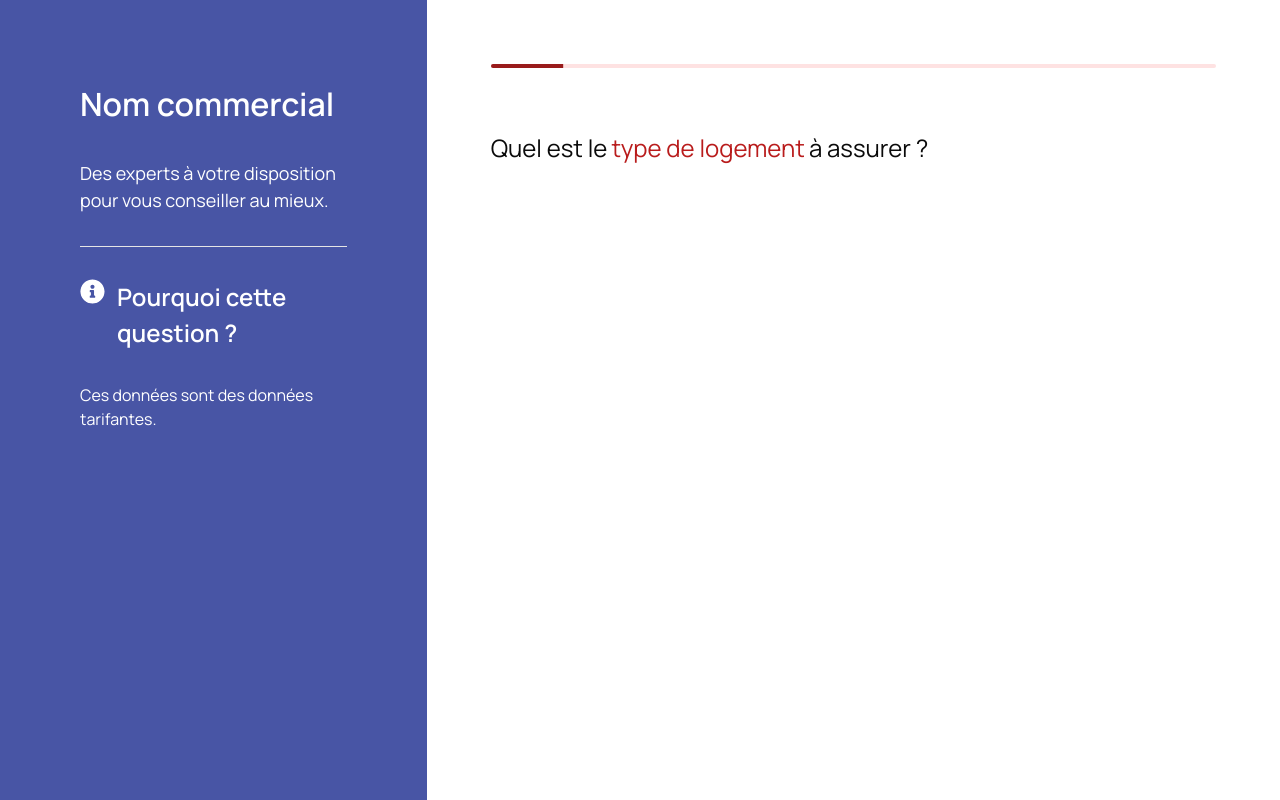
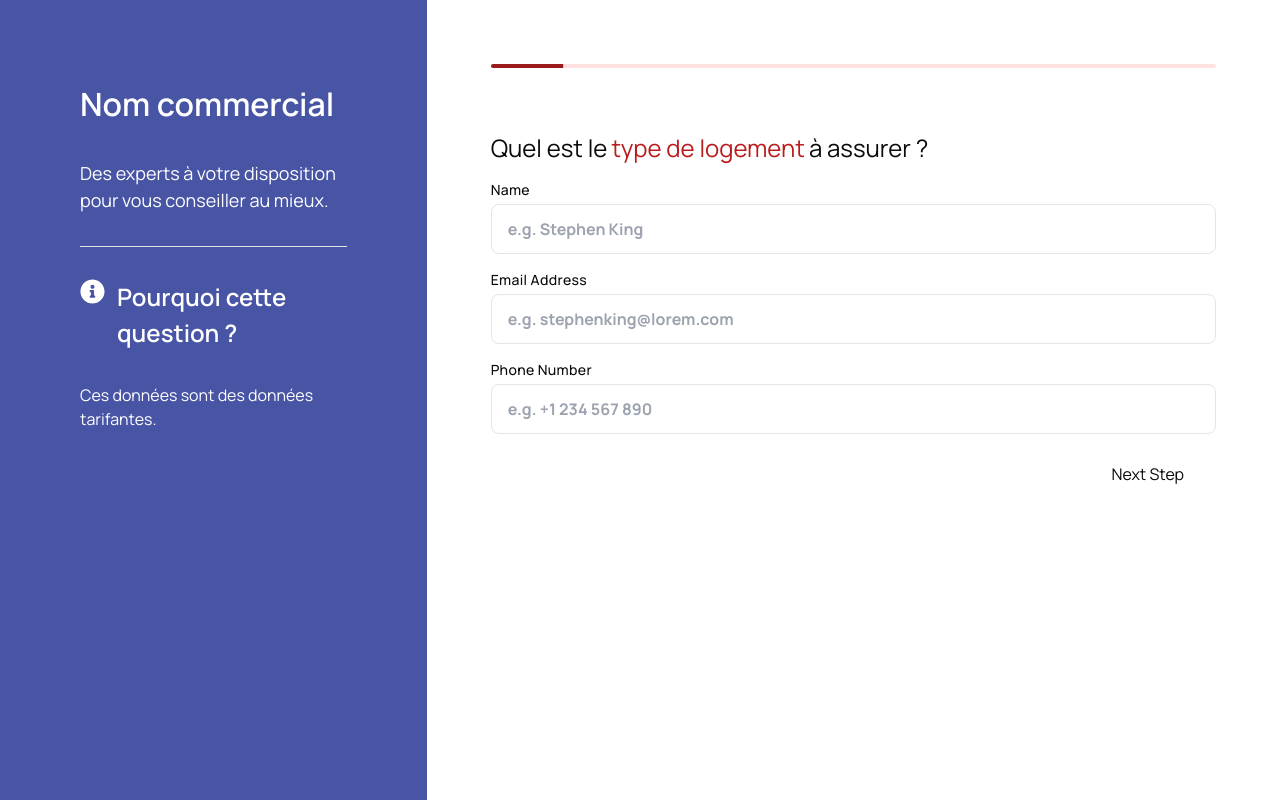
Before and after one commit to waelhassine/formulaire, a Next.js app: page /formulaire in a window 1280 px wide. Built offline with nearby package versions, Linux system fonts and the light colour scheme.

Commit message:
Add formulaire page

```diff
--- a/app/formulaire/page.tsx
+++ b/app/formulaire/page.tsx
@@ -1,22 +1,149 @@
-import Sidebar from "@/components/sidebar";
+"use client";
+import clsx from "clsx";
 import { Progress } from "@/components/ui/progress";
+import useAppFormContext from "@/lib/hooks/useAppFormContext";
+import { useRouter } from "next/navigation";
+import FormActions from "@/components/FormActions";
 
 export default function Formulaire() {
+  const router = useRouter();
+  const { register, trigger, formState } = useAppFormContext();
+
+  const { isValid, errors } = formState;
+
+  const validateStep = async () => {
+    await trigger();
+    if (isValid) {
+      router.push("/plan");
+    }
+  };
   return (
-    <main className="w-full min-h-screen h-screen">
-      <div className="grid lg:grid-cols-12 md:grid-cols-2 grid-rows-1 grid-cols-1 lg:h-screen">
-        <div className="lg:col-span-4 md:col-span-1 col-span-1 bg-[#4855a5] text-white">
-          <Sidebar />
-        </div>
-        <div className="lg:col-span-8  md:col-span-1 col-span-1 p-16 flex flex-col space-y-4">
+    <div className="flex flex-col space-y-4 w-full">
       <Progress value={10} />
 
       <p className="flex flex-row  text-2xl pt-12">
         Quel est le <p className="text-red-700 px-1">type de logement</p> à
         assurer ?
       </p>
+
+      <div className="flex flex-col mt-6">
+        <label className="flex flex-col">
+          <div className="flex justify-between">
+            <span className="capitalize text-xs text-marine-blue lg:text-sm font-medium tracking-wide">
+              name
+            </span>
+            {errors.name && (
+              <span className="text-xs lg:text-sm font-medium lg:font-bold tracking-wide text-strawberry-red">
+                {errors.name.message}
+              </span>
+            )}
           </div>
+          <input
+            placeholder="e.g. Stephen King"
+            className={clsx(
+              "border",
+              errors.name
+                ? "border-strawberry-red"
+                : "border-light-gray focus:border-purplish-blue",
+              "py-2 lg:py-3 px-3 lg:px-4 rounded-[4px] lg:rounded-lg mt-1",
+              "text-[15px] lg:text-base text-marine-blue placeholder:text-cool-gray font-medium lg:font-bold",
+              "focus:outline-none",
+            )}
+            {...register("name", {
+              required: "This field is required",
+              maxLength: {
+                value: 20,
+                message: "Name must be less than 20 characters",
+              },
+            })}
+            onBlur={() => trigger("name")}
+            autoComplete="name"
+          />
+        </label>
+        <label className="flex flex-col mt-4">
+          <div className="flex justify-between">
+            <span className="capitalize text-xs text-marine-blue lg:text-sm font-medium tracking-wide">
+              email address
+            </span>
+            {errors.email && (
+              <span className="text-xs lg:text-sm font-medium lg:font-bold tracking-wide text-strawberry-red">
+                {errors.email.message}
+              </span>
+            )}
           </div>
-    </main>
+          <input
+            placeholder="e.g. stephenking@lorem.com"
+            className={clsx(
+              "border",
+              errors.email
+                ? "border-strawberry-red"
+                : "border-light-gray focus:border-purplish-blue",
+              "py-2 lg:py-3 px-3 lg:px-4 rounded-[4px] lg:rounded-lg mt-1",
+              "text-[15px] lg:text-base text-marine-blue placeholder:text-cool-gray font-medium lg:font-bold",
+              "focus:outline-none",
+            )}
+            {...register("email", {
+              required: "This field is required",
+              maxLength: {
+                value: 80,
+                message: "Email must be less than 80 characters",
+              },
+              pattern: {
+                value: /^[A-Z0-9._%+-]+@[A-Z0-9.-]+\.[A-Z]{2,}$/i,
+                message: "Invalid email address",
+              },
+            })}
+            onBlur={() => trigger("email")}
+            autoComplete="email"
+          />
+        </label>
+        <label className="flex flex-col mt-4">
+          <div className="flex justify-between">
+            <span className="capitalize text-xs text-marine-blue lg:text-sm font-medium tracking-wide">
+              phone number
+            </span>
+            {errors.phone && (
+              <span className="text-xs lg:text-sm font-medium lg:font-bold tracking-wide text-strawberry-red">
+                {errors.phone.message}
+              </span>
+            )}
+          </div>
+          <input
+            placeholder="e.g. +1 234 567 890"
+            className={clsx(
+              "border",
+              errors.phone
+                ? "border-strawberry-red"
+                : "border-light-gray focus:border-purplish-blue",
+              "py-2 lg:py-3 px-3 lg:px-4 rounded-[4px] lg:rounded-lg mt-1",
+              "text-[15px] lg:text-base text-marine-blue placeholder:text-cool-gray font-medium lg:font-bold",
+              "focus:outline-none",
+            )}
+            {...register("phone", {
+              required: "This field is required",
+              maxLength: {
+                value: 20,
+                message: "Phone Number must be less than 20 characters",
+              },
+              pattern: {
+                value: /^[+]?[0-9\s]+$/,
+                message: "Invalid phone number",
+              },
+            })}
+            onBlur={() => trigger("phone")}
+            autoComplete="tel"
+          />
+        </label>
+      </div>
+      <FormActions>
+        <button
+          type="button"
+          className="bg-marine-blue hover:opacity-80 transition duration-300 text-magnolia ml-auto px-[17px] lg:px-8 py-[10px] lg:py-3 text-sm lg:text-base rounded-[4px] lg:rounded-lg"
+          onClick={validateStep}
+        >
+          Next Step
+        </button>
+      </FormActions>
+    </div>
   );
 }
--- a/app/layout.tsx
+++ b/app/layout.tsx
@@ -1,6 +1,8 @@
 import type { Metadata } from "next";
 import { Manrope } from "next/font/google";
 import "./globals.css";
+import Provider from "@/components/Provider";
+import Sidebar from "@/components/sidebar";
 
 const inter = Manrope({ subsets: ["cyrillic"] });
 
@@ -16,7 +18,18 @@ export default function RootLayout({
 }>) {
   return (
     <html lang="en">
-      <body className={inter.className}>{children}</body>
+      <body className={inter.className}>
+        <main className="w-full min-h-screen h-screen">
+          <div className="grid lg:grid-cols-12 md:grid-cols-2 grid-rows-1 grid-cols-1 lg:h-screen">
+            <div className="lg:col-span-4 md:col-span-1 col-span-1 bg-[#4855a5] text-white">
+              <Sidebar />
+            </div>
+            <div className="lg:col-span-8  md:col-span-1 col-span-1 p-16">
+              <Provider>{children}</Provider>
+            </div>
+          </div>
+        </main>
+      </body>
     </html>
   );
 }
--- /dev/null
+++ b/components/FormActions.tsx
@@ -0,0 +1,12 @@
+"use client";
+export default function FormActions({ children }: FormActionsProps) {
+  return (
+    <div className="mt-auto flex justify-between items-center lg:static fixed lg:bottom-auto bottom-0 lg:inset-auto inset-x-0 lg:z-0 z-10 lg:bg-transparent bg-white lg:drop-shadow-none drop-shadow-2xl lg:p-0 p-4">
+      {children}
+    </div>
+  );
+}
+
+interface FormActionsProps {
+  children: React.ReactNode;
+}
--- /dev/null
+++ b/components/Provider.tsx
@@ -0,0 +1,44 @@
+"use client";
+import useAppForm from "@/lib/hooks/useAppForm";
+import { SubmitHandler, FormProvider } from "react-hook-form";
+// Types
+import { FormValues } from "@/types/form";
+import { useRouter } from "next/navigation";
+
+export default function Provider({ children }: FormProviderProps) {
+  const route = useRouter();
+
+  const methods = useAppForm({
+    name: "",
+    email: "",
+    phone: "",
+    plan: "arcade",
+    billing: "monthly",
+    addons: {
+      online: false,
+      storage: false,
+    },
+  });
+
+  const onSubmit: SubmitHandler<FormValues> = (data) => {
+    const isValid = !!(data.name && data.email && data.phone);
+
+    if (isValid) {
+      route.push("/thank-you");
+    } else {
+      route.replace("/info");
+    }
+  };
+
+  return (
+    <FormProvider {...methods}>
+      <form onSubmit={methods.handleSubmit(onSubmit)} className="flex w-full">
+        {children}
+      </form>
+    </FormProvider>
+  );
+}
+
+interface FormProviderProps {
+  children: React.ReactNode;
+}
--- /dev/null
+++ b/lib/hooks/useAppForm.ts
@@ -0,0 +1,8 @@
+"use client";
+import { useForm, DefaultValues } from "react-hook-form";
+// Types
+import { FormValues } from "@/types/form";
+
+export default function useAppForm(defaultValues?: DefaultValues<FormValues>) {
+  return useForm<FormValues>({ defaultValues });
+}
--- /dev/null
+++ b/lib/hooks/useAppFormContext.ts
@@ -0,0 +1,8 @@
+"use client";
+import { useFormContext } from "react-hook-form";
+// Types
+import { FormValues } from "@/types/form";
+
+export default function useAppFormContext() {
+  return useFormContext<FormValues>();
+}
--- a/package.json
+++ b/package.json
@@ -16,6 +16,7 @@
     "next": "14.1.3",
     "react": "^18",
     "react-dom": "^18",
+    "react-hook-form": "^7.44.3",
     "tailwind-merge": "^2.2.1",
     "tailwindcss-animate": "^1.0.7"
   },
--- /dev/null
+++ b/types/form.ts
@@ -0,0 +1,12 @@
+export interface FormValues {
+  name: string;
+  email: string;
+  phone: string;
+  plan: "arcade" | "advanced" | "pro";
+  billing: "monthly" | "yearly";
+  addons: {
+    online: boolean;
+    storage: boolean;
+    profi0le: boolean;
+  };
+}
```
Also changed, not shown: 1 other file (tests, documents, lock files or other folders). Lines whose indentation alone changed are shown as unchanged.
